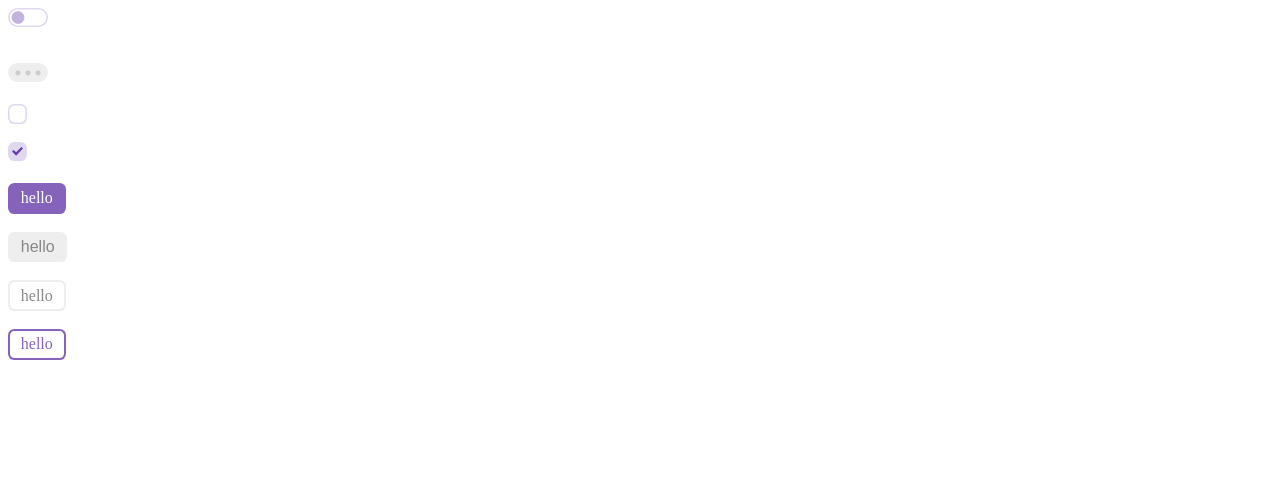
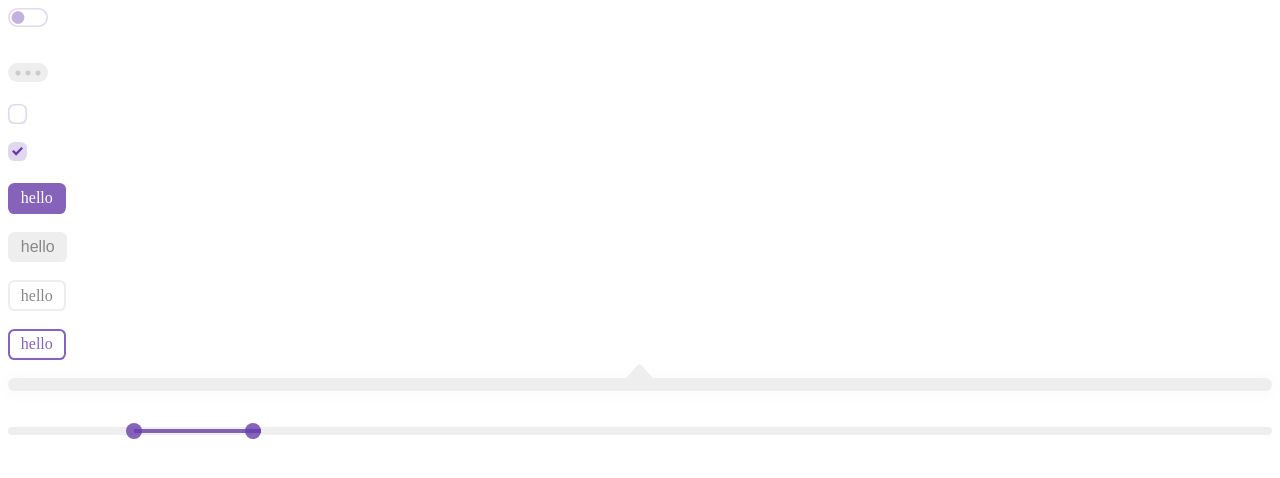
Before and after one commit to arccoza/brisk-style, a website: page experiment.html in a window 1280 px wide. Drawn offline with Linux system fonts and the light colour scheme.

Commit message:
Add progress-bar example

```diff
--- a/experiment.html
+++ b/experiment.html
@@ -34,5 +34,11 @@
   <br>
   <br>
   <div class="button-hollow__primary">hello</div>
+  <br>
+  <br>
+  <div class="bubble"></div>
+  <br>
+  <br>
+  <div class="progress-bar"></div>
 </body>
 </html>
```
